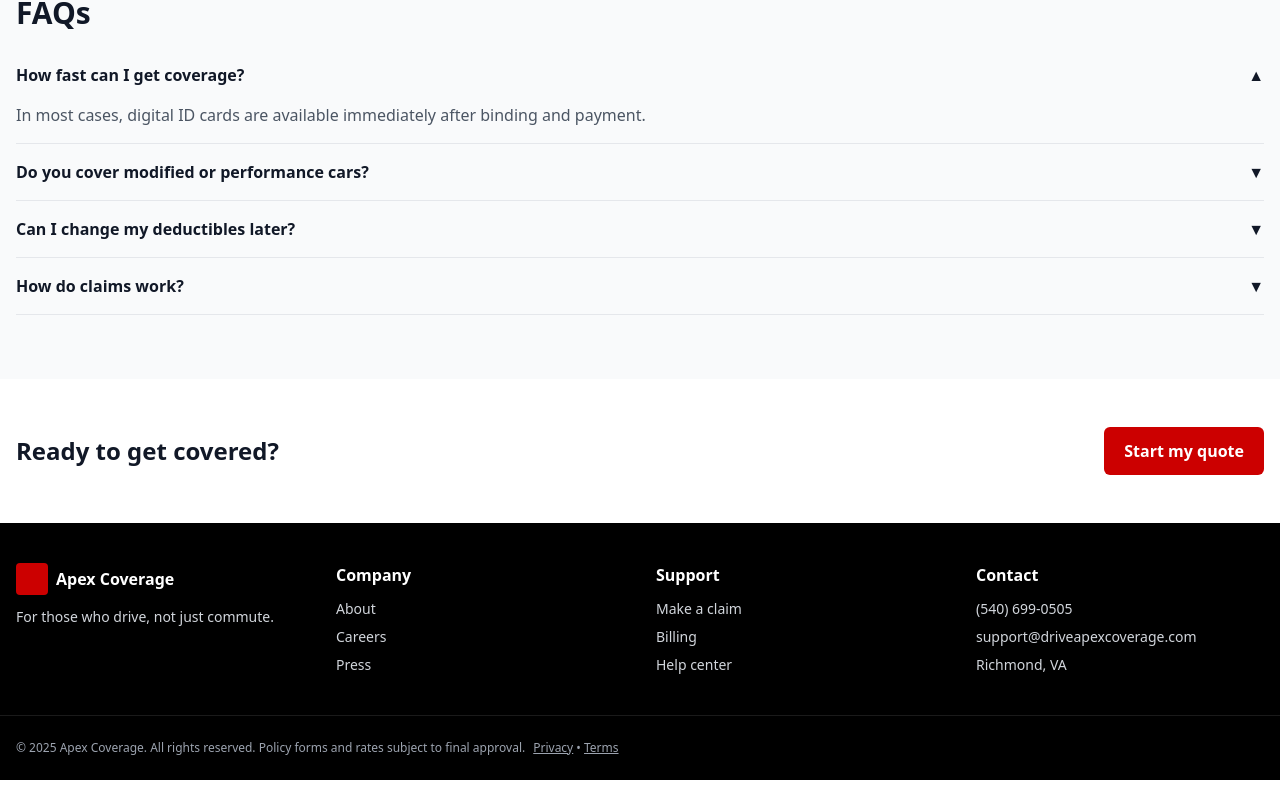
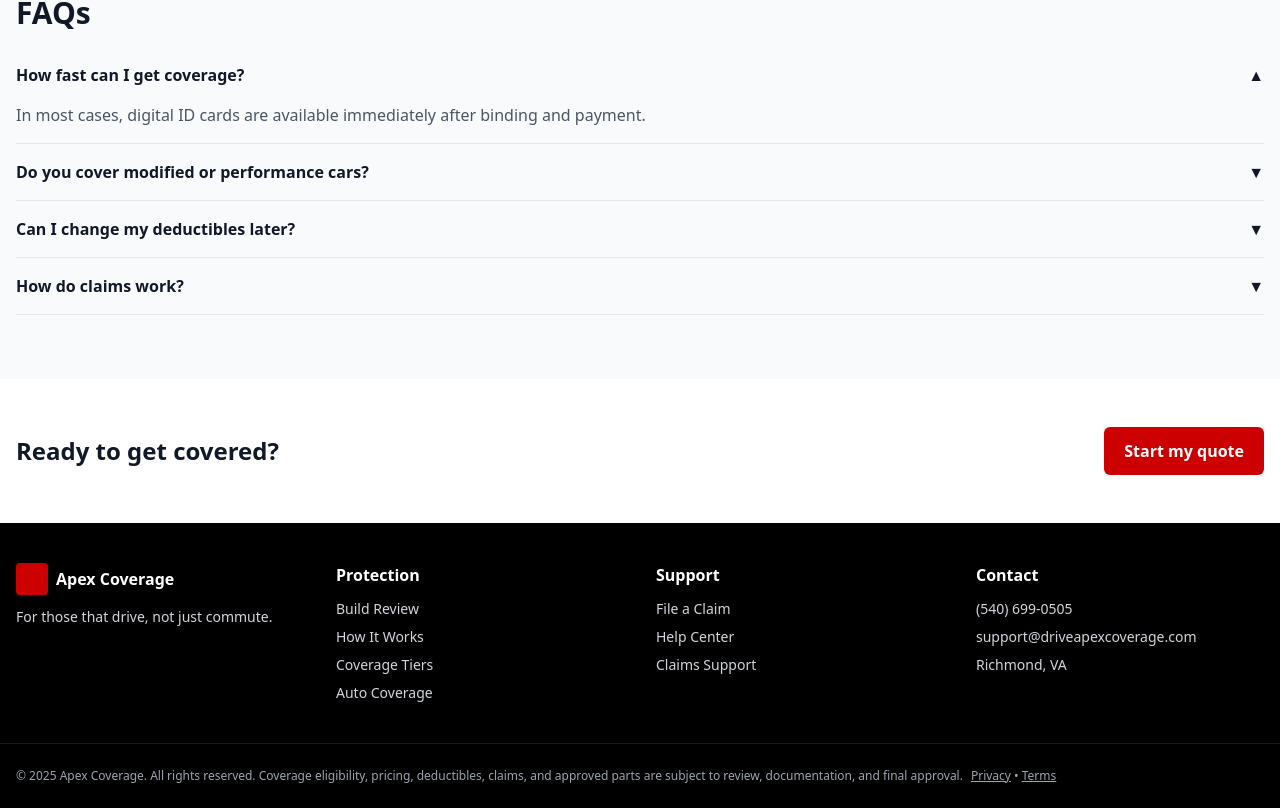
Before and after one commit to apexcoverage/Apex-Coverage-Site, a Next.js app: page / in a window 1280 px wide. Shown: the part 2245-3053 px from the top of the page. Before the commit the page ends 3025 px from the top, so only its background shows below. Built offline with nearby package versions, Linux system fonts and the light colour scheme.

Commit message:
Update Footer.tsx

```diff
--- a/components/Footer.tsx
+++ b/components/Footer.tsx
@@ -1,43 +1,97 @@
+import Link from 'next/link';
+
 export default function Footer() {
   return (
     <footer className="bg-black text-gray-300">
       <div className="max-w-7xl mx-auto px-4 py-10 grid md:grid-cols-4 gap-8">
         <div>
-          <div className="flex items-center gap-2">
+          <Link href="/" className="flex items-center gap-2">
             <div className="h-8 w-8 rounded" style={{ background: '#cc0000' }} />
             <span className="font-semibold text-white">Apex Coverage</span>
-          </div>
-          <p className="mt-3 text-sm">For those who drive, not just commute.</p>
+          </Link>
+
+          <p className="mt-3 text-sm">
+            For those that drive, not just commute.
+          </p>
         </div>
+
         <div>
-          <div className="font-semibold text-white">Company</div>
+          <div className="font-semibold text-white">Protection</div>
           <ul className="mt-3 space-y-2 text-sm">
-            <li><a href="/about">About</a></li>
-            <li><a href="#">Careers</a></li>
-            <li><a href="/press">Press</a></li>
+            <li>
+              <Link href="/build-review" className="hover:text-white">
+                Build Review
+              </Link>
+            </li>
+            <li>
+              <Link href="/how-it-works" className="hover:text-white">
+                How It Works
+              </Link>
+            </li>
+            <li>
+              <Link href="/tiers" className="hover:text-white">
+                Coverage Tiers
+              </Link>
+            </li>
+            <li>
+              <Link href="/quote" className="hover:text-white">
+                Auto Coverage
+              </Link>
+            </li>
           </ul>
         </div>
+
         <div>
           <div className="font-semibold text-white">Support</div>
           <ul className="mt-3 space-y-2 text-sm">
-            <li><a href="/claims">Make a claim</a></li>
-            <li><a href="#">Billing</a></li>
-            <li><a href="#">Help center</a></li>
+            <li>
+              <Link href="/claims" className="hover:text-white">
+                File a Claim
+              </Link>
+            </li>
+            <li>
+              <a href="mailto:support@driveapexcoverage.com" className="hover:text-white">
+                Help Center
+              </a>
+            </li>
+            <li>
+              <a href="mailto:claims@driveapexcoverage.com" className="hover:text-white">
+                Claims Support
+              </a>
+            </li>
           </ul>
         </div>
+
         <div>
           <div className="font-semibold text-white">Contact</div>
           <ul className="mt-3 space-y-2 text-sm">
-            <li>(540) 699-0505</li>
-            <li>support@driveapexcoverage.com</li>
+            <li>
+              <a href="tel:+15406990505" className="hover:text-white">
+                (540) 699-0505
+              </a>
+            </li>
+            <li>
+              <a href="mailto:support@driveapexcoverage.com" className="hover:text-white">
+                support@driveapexcoverage.com
+              </a>
+            </li>
             <li>Richmond, VA</li>
           </ul>
         </div>
       </div>
+
       <div className="border-t border-white/10">
         <div className="max-w-7xl mx-auto px-4 py-6 text-xs text-gray-400">
-          © {new Date().getFullYear()} Apex Coverage. All rights reserved. Policy forms and rates subject to final approval.
-          <a href="#" className="underline ml-2">Privacy</a> • <a href="#" className="underline">Terms</a>
+          © {new Date().getFullYear()} Apex Coverage. All rights reserved. Coverage eligibility,
+          pricing, deductibles, claims, and approved parts are subject to review, documentation,
+          and final approval.
+          <Link href="/privacy" className="underline ml-2 hover:text-white">
+            Privacy
+          </Link>{' '}
+          •{' '}
+          <Link href="/terms" className="underline hover:text-white">
+            Terms
+          </Link>
         </div>
       </div>
     </footer>
```
